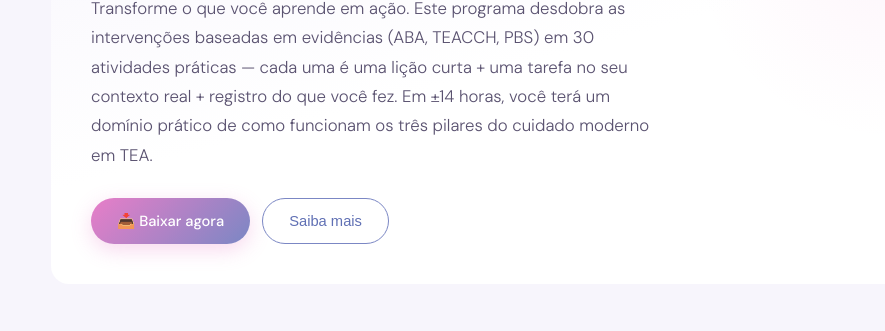
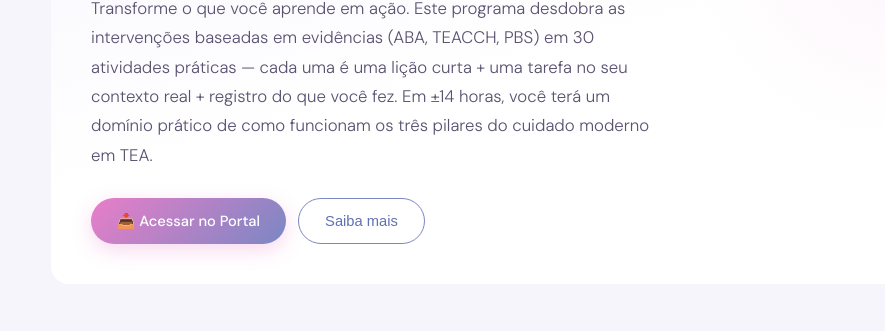
Before and after one commit to 71460/instituto-flor-de-lotus, a website: page portal_programas.html in a window 1280 px wide. Shown: the part 424-755 px from the top of the page, without its empty margins (109-994 px from the left). Drawn offline with nearby package versions, Linux system fonts and the light colour scheme.

Commit message:
Fix: remove promessa de 'em breve' na pagina de vendas do Programa TEA
O Programa TEA na Pratica ja esta publicado e disponivel no portal
(materials-report confirma: 2.8 MB, role partner, ja com downloads
reais). Dois pontos da pagina ainda diziam 'em breve' e simulavam
com alert() em vez de levar ao portal de verdade:

- Botao "Baixar agora": mostrava alert('Material em breve no seu
  Portal') e nao navegava (href="#"). Agora e um link real para
  portal.html.
- CTA final "Pronto para comecar?": texto dizia que o programa
  'estara disponivel em breve' e o botao so mostrava um alert de
  notificacao falsa. Texto atualizado para refletir que ja esta
  disponivel, botao agora linka para portal.html.

Verificado ao vivo: clique no botao navega de fato para portal.html.

Co-Authored-By: Claude Haiku 4.5 <noreply@anthropic.com>

```diff
--- a/portal_programas.html
+++ b/portal_programas.html
@@ -114,7 +114,7 @@ section{margin-bottom:50px}
     <h2>Programa TEA na Prática — <em>30 atividades</em></h2>
     <p class="hero-desc">Transforme o que você aprende em ação. Este programa desdobra as intervenções baseadas em evidências (ABA, TEACCH, PBS) em 30 atividades práticas — cada uma é uma lição curta + uma tarefa no seu contexto real + registro do que você fez. Em ±14 horas, você terá um domínio prático de como funcionam os três pilares do cuidado moderno em TEA.</p>
     <div class="cta-row">
-      <a href="#" class="btn btn-primary" onclick="alert('Material em breve no seu Portal'); return false">📥 Baixar agora</a>
+      <a href="portal.html" class="btn btn-primary">📥 Acessar no Portal</a>
       <button class="btn btn-secondary" onclick="document.querySelector('#saiba-mais').scrollIntoView({behavior:'smooth'})">Saiba mais</button>
     </div>
   </section>
@@ -268,8 +268,8 @@ section{margin-bottom:50px}
 
   <section class="cta-sec">
     <h2>Pronto para começar?</h2>
-    <p>O programa estará disponível no seu Portal em breve, na área de materiais para parceiros profissionais. Fique de olho! 🌟</p>
-    <button class="btn btn-cta" onclick="alert('Você será notificado quando o material estiver disponível.')">Avisem-me quando sair</button>
+    <p>O programa já está disponível no seu Portal, na área de materiais para parceiros profissionais. 🌟</p>
+    <a href="portal.html" class="btn btn-cta">Acessar no Portal</a>
   </section>
 
 </div>
```
